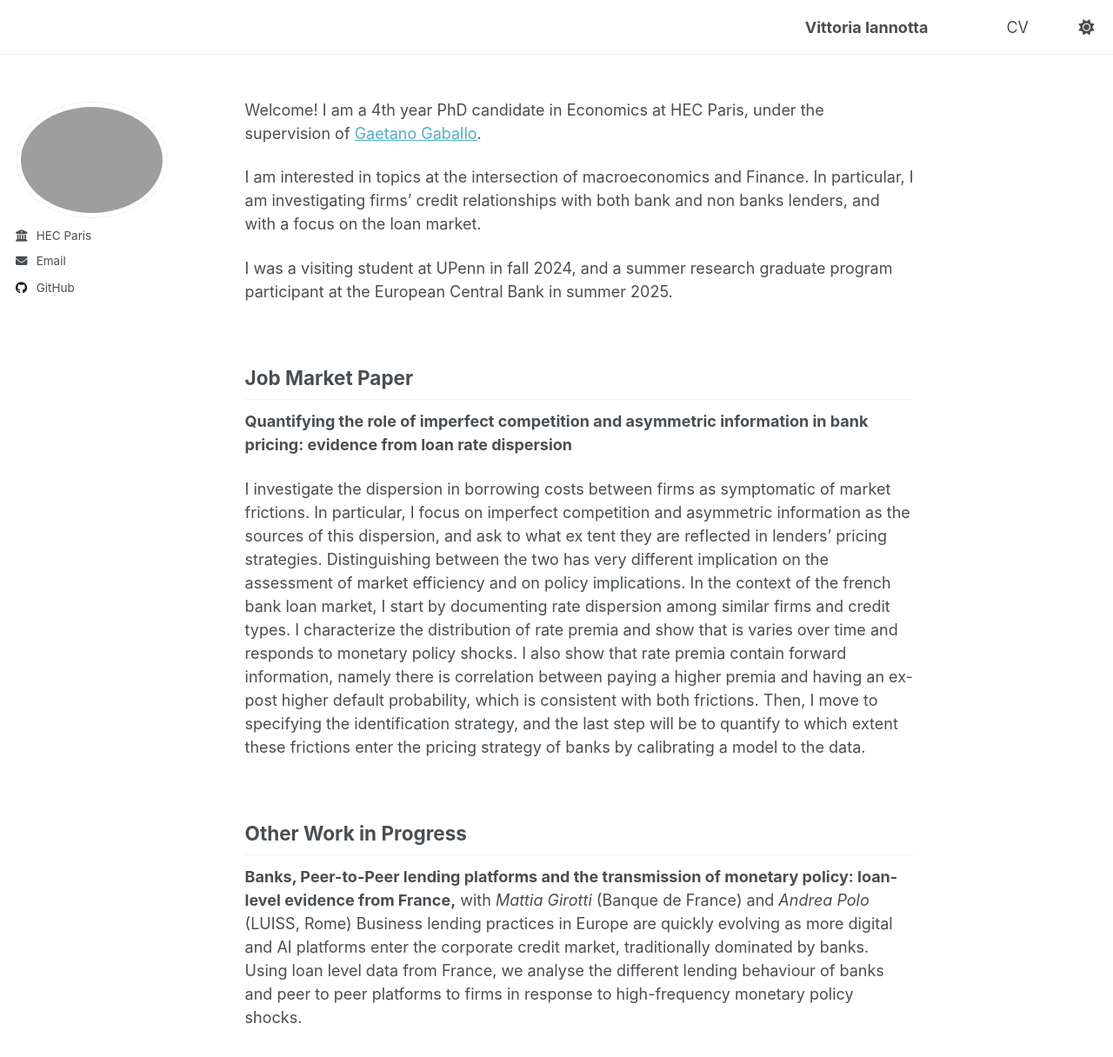
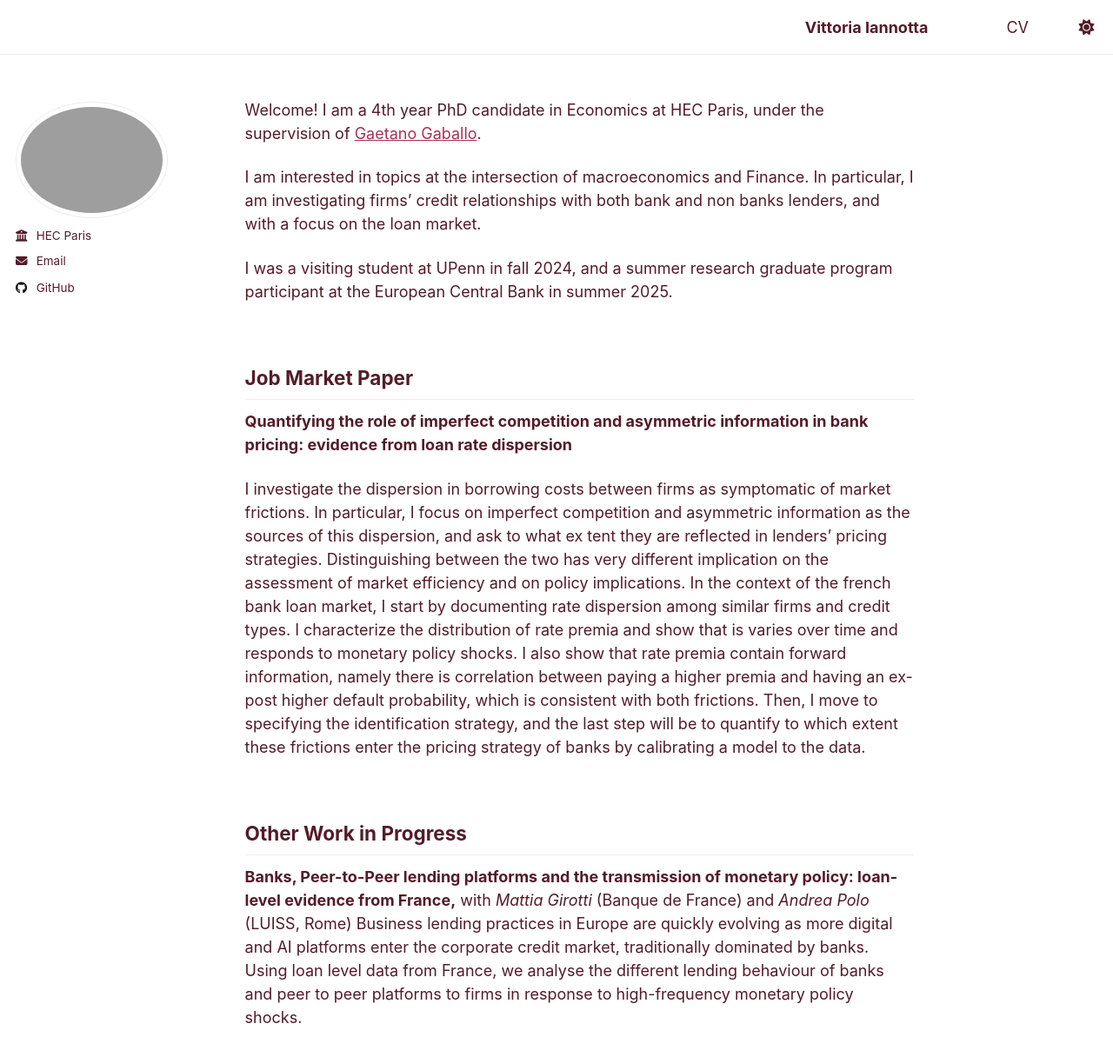
Before and after one commit to vittoriaiannotta/vittoriaiannotta.github.io, a Jekyll site: the page built from _pages/about.md, in a window 1280 px wide and 1400 px high. Shown: the top 1216 px of the window at 87% size. Built offline with Jekyll 4.4.1, drawn with Linux system fonts in a browser that asks for light colours.

Commit message:
Update _default.scss

```diff
--- a/_sass/theme/_default.scss
+++ b/_sass/theme/_default.scss
@@ -1,22 +1,22 @@
 /* ==========================================================================
-   DEFAULT THEME
+   DEFAULT THEME (Wine variant)
    ========================================================================== */
 
-/* Color codes used for the theme */
-$gray                       : #7a8288;
-$dark-gray                  : mix(#000, $gray, 40%);
-$darker-gray                : mix(#000, $gray, 60%);
-$light-gray                 : #9ba1a6;
-$lighter-gray               : mix(#fff, $gray, 90%);
+/* Core wine-inspired palette */
+$gray                       : #8b2e45; /* muted wine */
+$dark-gray                  : mix(#000, $gray, 40%); /* deeper wine */
+$darker-gray                : mix(#000, $gray, 60%); /* almost plum */
+$light-gray                 : #b37a85; /* dusty rose */
+$lighter-gray               : mix(#fff, $gray, 90%); /* pale rose-gray */
 
-/* Color codes used for the site */
-$danger-color               : #ee5f5b;
-$info-color                 : #2f7f93;
-$notice-color               : #7a8288;
-$success-color              : #62c462;
-$warning-color              : #f89406;
+/* Accent colors */
+$danger-color               : #c0392b; /* strong red */
+$info-color                 : #a83256; /* wine accent */
+$notice-color               : #8b2e45;
+$success-color              : #6bbf59; /* keep green for clarity */
+$warning-color              : #d98c2b; /* muted amber */
 
-/* Other basic settings for the template */
+/* Other basic settings unchanged */
 $border-radius              : 4px;
 $box-shadow                 : 0 1px 1px rgba(0, 0, 0, 0.125);
 $global-transition          : all 0.2s ease-in-out;
@@ -28,18 +28,18 @@ $sidebar-screen-min-width   : 1024px;
 
 /* Default light theme for the site */
 :root {
-    --global-base-color                 : #{$gray};
-    --global-bg-color                   : #fff;
-    --global-footer-bg-color            : #f2f3f3;
+    --global-base-color                 : #{$gray};           /* muted wine */
+    --global-bg-color                   : #fff;               /* keep white */
+    --global-footer-bg-color            : #f8f4f6;            /* pale rose-gray */
     --global-border-color               : #{$lighter-gray};
-    --global-dark-border-color          : #bdc1c4;
-    --global-code-background-color      : #fafafa;
+    --global-dark-border-color          : #a36b7a;
+    --global-code-background-color      : #faf7f8;
     --global-code-text-color            : #{$darker-gray};
     --global-fig-caption-color          : mix(#fff,  #{$dark-gray}, 25%);
-    --global-link-color                 : #52adc8;
-    --global-link-color-hover           : mix(#000, #2f7f93, 25%);
-    --global-link-color-visited         : mix(#fff, #2f7f93, 25%);
-    --global-masthead-link-color        : #{$dark-gray};
+    --global-link-color                 : #a83256;            /* wine accent */
+    --global-link-color-hover           : mix(#000, #a83256, 25%);
+    --global-link-color-visited         : mix(#fff, #a83256, 25%);
+    --global-masthead-link-color        : #{$dark-gray};      /* plum navbar text */
     --global-masthead-link-color-hover  : mix(#000, #{$gray}, 25%);
     --global-text-color                 : #{$dark-gray};
     --global-text-color-light           : #{$light-gray};
```
